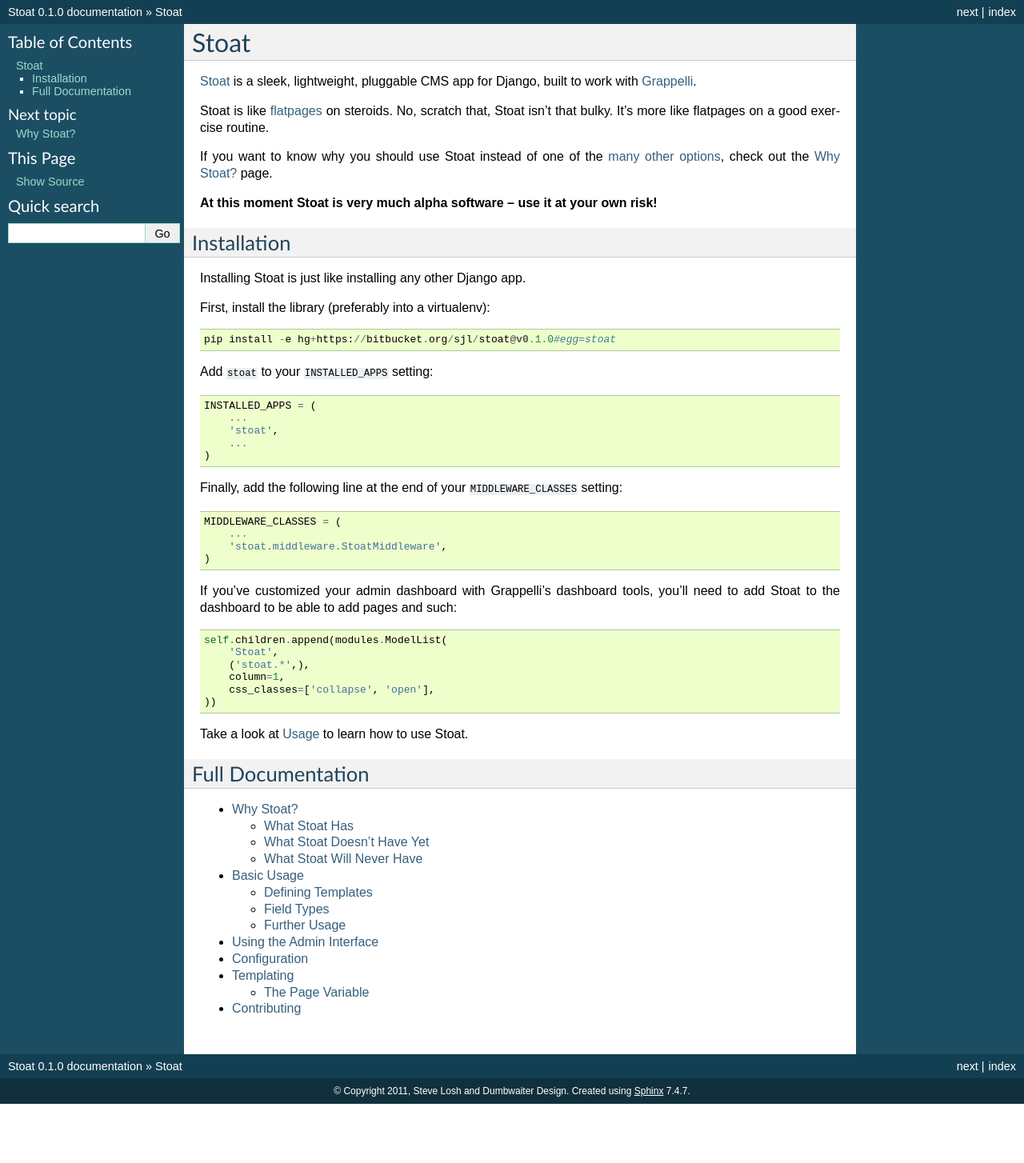
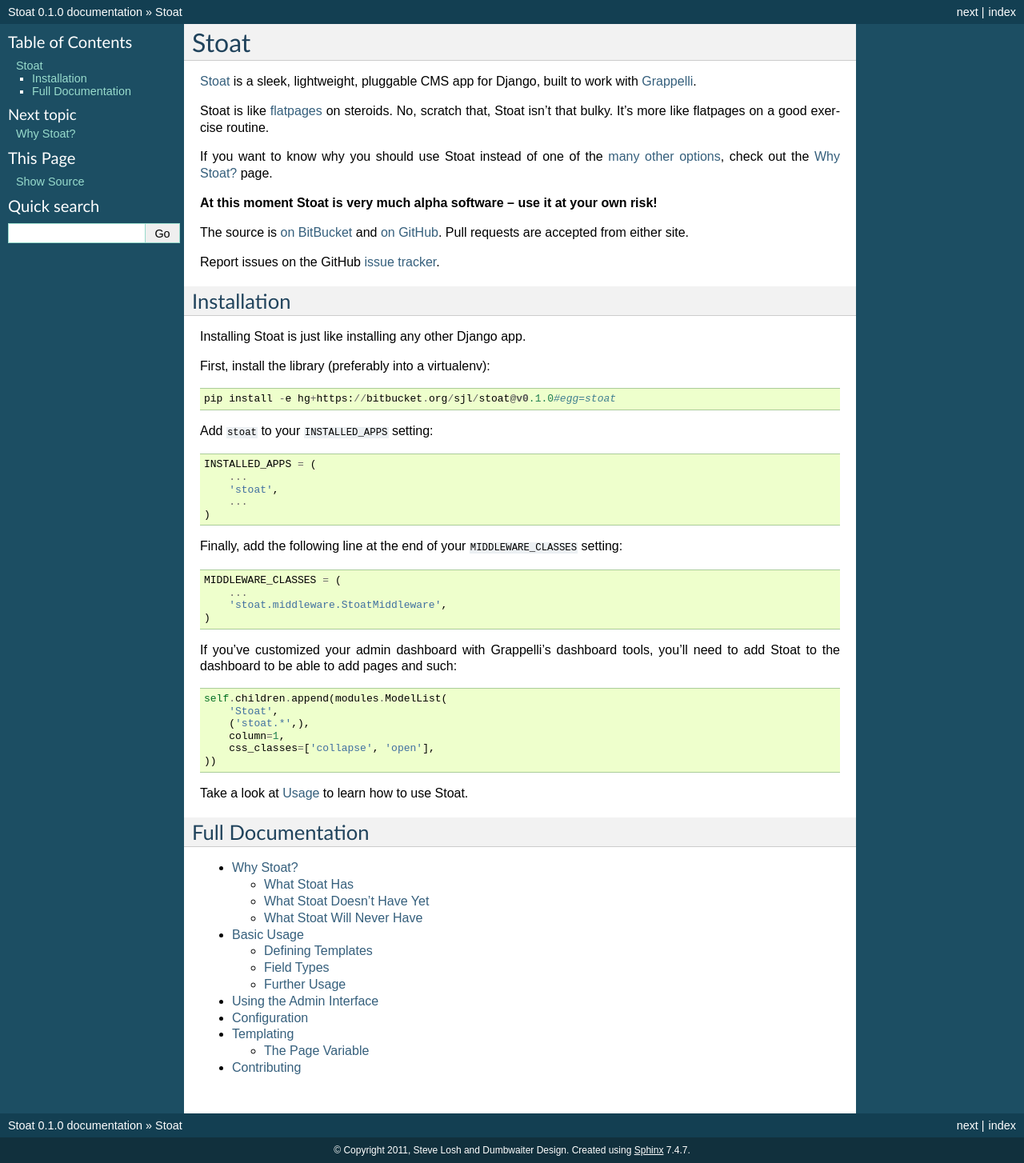
Before and after one commit to sjl/stoat, a Sphinx documentation site: the page built from docs/index.rst, in a window 1280 px wide. Shown: the whole page at 80% size. Built offline with Sphinx 7.4.7, drawn with Linux system fonts in a browser that asks for light colours; before the commit the page ends 1380 px from its top, so only the background shows below that.

Commit message:
More docs.

```diff
--- a/docs/index.rst
+++ b/docs/index.rst
@@ -10,12 +10,20 @@
 If you want to know why you should use Stoat instead of one of the `many other
 options`_, check out the :doc:`Why Stoat? </why>` page.
 
+**At this moment Stoat is very much alpha software -- use it at your own risk!**
+
+The source is `on BitBucket`_ and `on GitHub`_.  Pull requests are accepted from
+either site.
+
+Report issues on the GitHub `issue tracker`_.
+
 .. _Stoat: http://stoat.rtfd.org/
 .. _flatpages: http://docs.djangoproject.com/en/dev/ref/contrib/flatpages/
 .. _many other options: http://code.djangoproject.com/wiki/CMSAppsComparison
 .. _Grappelli: http://django-grappelli.readthedocs.org/en/latest/
-
-**At this moment Stoat is very much alpha software -- use it at your own risk!**
+.. _on BitBucket: http://bitbucket.org/sjl/stoat/
+.. _on GitHub: http://github.org/sjl/stoat/
+.. _issue tracker: http://github.com/sjl/stoat/issues
 
 Installation
 ------------
```
